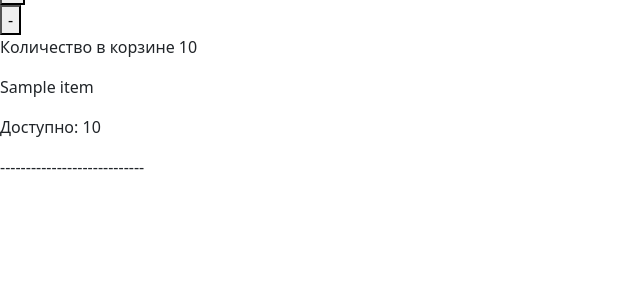
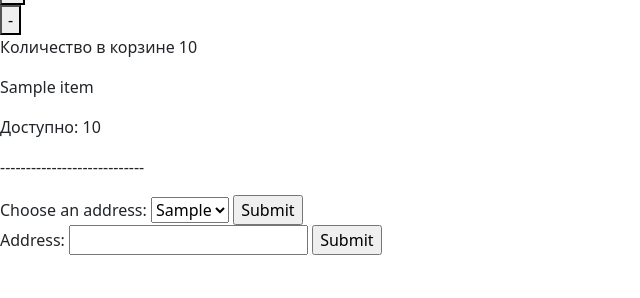
Before and after one commit to Cagey7/technoshop, a Django app: page /cart/ in a window 1280 px wide. Shown: the part 191-489 px from the top of the page, without its empty margins (0-640 px from the left). Run offline with Django 4.2, Linux system fonts and the light colour scheme; a user stored in the database is signed in; tables that the repository leaves empty hold one stand-in row (values such as "Sample post"); parts of the project's set-up code (start-up, migrations or seed data) failed here and were passed over.

Commit message:
Added address

```diff
--- a/cart/templates/cart/cart.html
+++ b/cart/templates/cart/cart.html
@@ -29,7 +29,7 @@
         {% for item in cart_item.item %}
             <form method="post" action="{% url 'delete_cart_item_anon' item.pk %}">
                 {% csrf_token %}
-                <input type="submit" value="Да, удалить">
+                <input type="submit" value="Удалить">
             </form>
             <form method="post" action="{% url 'increase_by_one_anon' item.pk %}">
                 {% csrf_token %}
@@ -47,4 +47,34 @@
     {% endfor %}
 
     {% endif %}
+
+    {% if user.is_authenticated %}
+
+    <form method="post" action="">
+        {% csrf_token %}
+
+        <label for="address">Choose an address:</label>
+        <select id="address" name="address">
+            {% for address in addresses %}
+                {% if address.default %}
+                    <option selected="selected" value="{{ address.id }}">{{ address.info }}</option>
+                {% else %}
+                    <option value="{{ address.id }}">{{ address.info }}</option>
+                {% endif %}
+            {% endfor %}
+        </select>
+
+        <input type="submit" value="Submit">
+    </form>
+
+    <form method="post" action="{% url 'add_address' %}">
+        {% csrf_token %}
+        <label for="address">Address:</label>
+        <input type="text" name="address">
+        <input type="submit" value="Submit">
+    </form>
+
+
+    {% endif %}
+
 {% endblock %}
--- a/cart/views.py
+++ b/cart/views.py
@@ -2,6 +2,7 @@ from django.shortcuts import get_object_or_404, redirect
 from django.urls import reverse_lazy
 from django.views.generic import TemplateView
 from django.views.generic.edit import DeleteView
+from users.models import Address
 from django.views import View
 from .models import Cart, CartItem
 from products.models import Item
@@ -40,6 +41,7 @@ class CartPage(TemplateView):
     def get_context_data(self, **kwargs):
         context =  super().get_context_data(**kwargs)
         if self.request.user.is_authenticated:
+            context["addresses"] = Address.objects.filter(user=self.request.user)
             cart = Cart.objects.get(user=self.request.user)
             cart_items = CartItem.objects.filter(cart=cart).order_by("id")
             for cart_item in cart_items:
--- a/sales/models.py
+++ b/sales/models.py
@@ -2,12 +2,14 @@ from django.db import models
 from core.models import TimeStampedModel
 from users.models import User
 from products.models import Item
+from users.models import Address
 
 
 class Order(TimeStampedModel):
     user = models.ForeignKey(User, on_delete=models.CASCADE, verbose_name="Пользователь")
     items = models.ManyToManyField(Item, through="Purchase", related_name="order_items", verbose_name="Товары")
     order_status = models.ForeignKey("OrderStatus", on_delete=models.PROTECT, verbose_name = "Статус заказа")
+    address = models.OneToOneField(Address, on_delete=models.SET_NULL, null=True, verbose_name="Адрес")
 
     class Meta:
         verbose_name = "Заказ"
--- a/users/admin.py
+++ b/users/admin.py
@@ -33,5 +33,6 @@ admin.site.register(get_user_model(), CustomUserAdmin)
 
 @admin.register(Address)
 class CartAdmin(admin.ModelAdmin):
-    list_display = ("info", "user")
+    list_display = ("info", "user", "default")
+    list_editable = ("default", )
     list_per_page = 10
--- a/users/models.py
+++ b/users/models.py
@@ -47,6 +47,7 @@ class User(AbstractUser):
 class Address(models.Model):
     info = models.CharField(max_length=511, verbose_name="Адрес")
     user = models.ForeignKey(get_user_model(), on_delete=models.CASCADE, verbose_name="Пользователь")
+    default = models.BooleanField(default=False, verbose_name="Адрес по умолчанию")
 
     class Meta:
         verbose_name = "Адреса"
--- a/users/urls.py
+++ b/users/urls.py
@@ -7,4 +7,5 @@ urlpatterns = [
     path("login/", LoginUser.as_view(), name="login"),
     path("register/", RegisterUser.as_view(), name="register"),
     path("logout/", LogoutView.as_view(), name="logout"),
+    path("add_address/", AddAddress.as_view(), name="add_address"),
 ]
```
Also changed, not shown: users/views.py (+13 -0 lines), sales/migrations/0003_order_address.py (added), users/migrations/0003_address_default.py (added).
